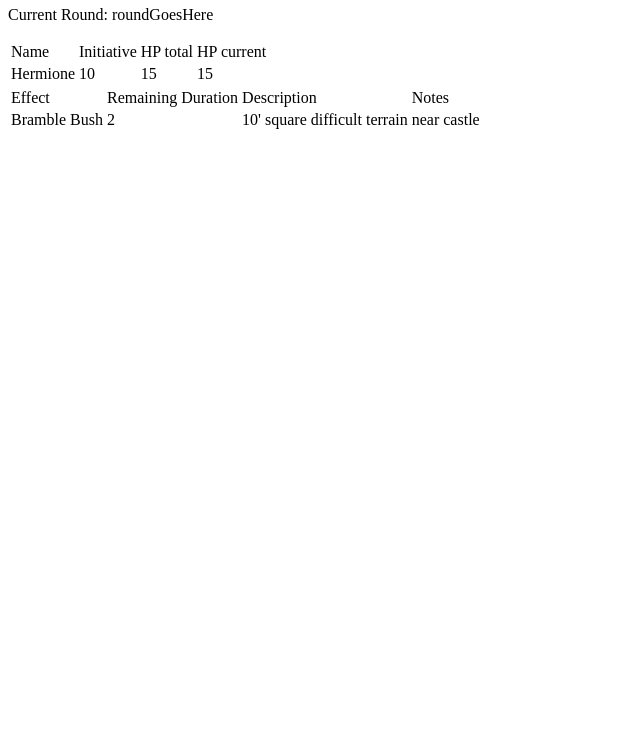
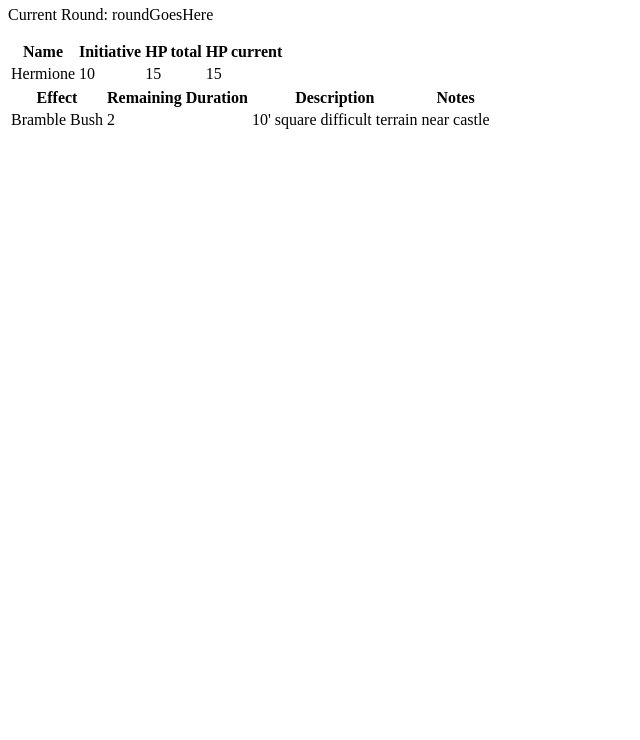
Before and after one commit to tmjfitch/combat-tracker, a website: page public/index.html in a window 1280 px wide. Shown: the part 60-800 px from the top of the page, without its empty margins (0-640 px from the left). Drawn offline with Linux system fonts and the light colour scheme.

Commit message:
changing table heading to th from td

```diff
--- a/public/index.html
+++ b/public/index.html
@@ -12,10 +12,10 @@
 			<table>
 				<thead>
 					<tr>
-						<td>Name</td>
-						<td>Initiative</td>
-						<td>HP total</td>
-						<td>HP current</td>
+						<th>Name</th>
+						<th>Initiative</th>
+						<th>HP total</th>
+						<th>HP current</th>
 					</tr>
 				</thead>
 				<tbody>
@@ -32,10 +32,10 @@
 			<table>
 				<thead>
 					<tr>
-						<td>Effect</td>
-						<td>Remaining Duration</td>
-						<td>Description</td>
-						<td>Notes</td>
+						<th>Effect</th>
+						<th>Remaining Duration</th>
+						<th>Description</th>
+						<th>Notes</th>
 					</tr>
 				</thead>
 				<tbody>
```
